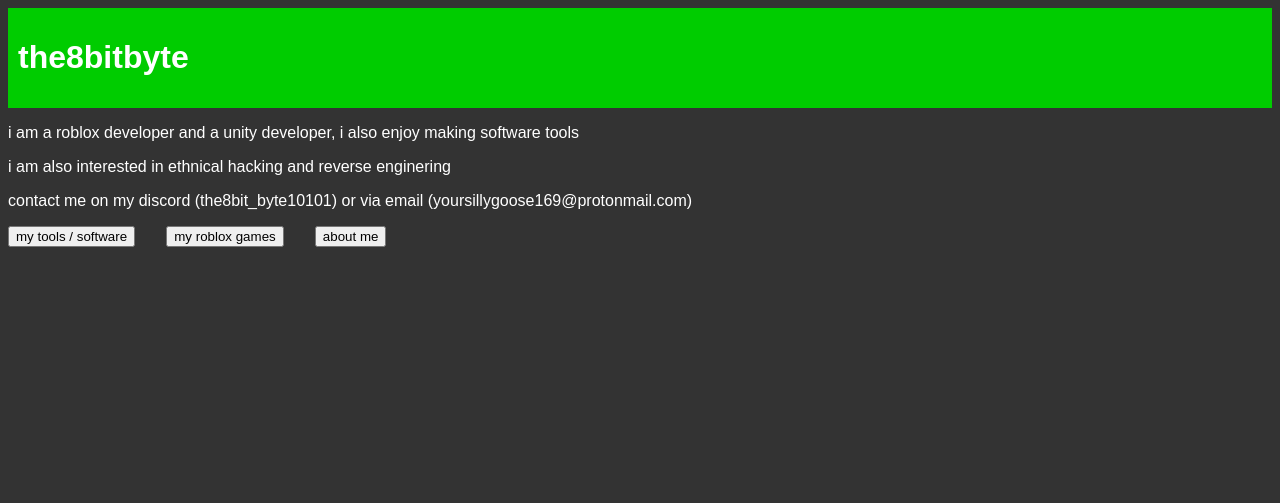
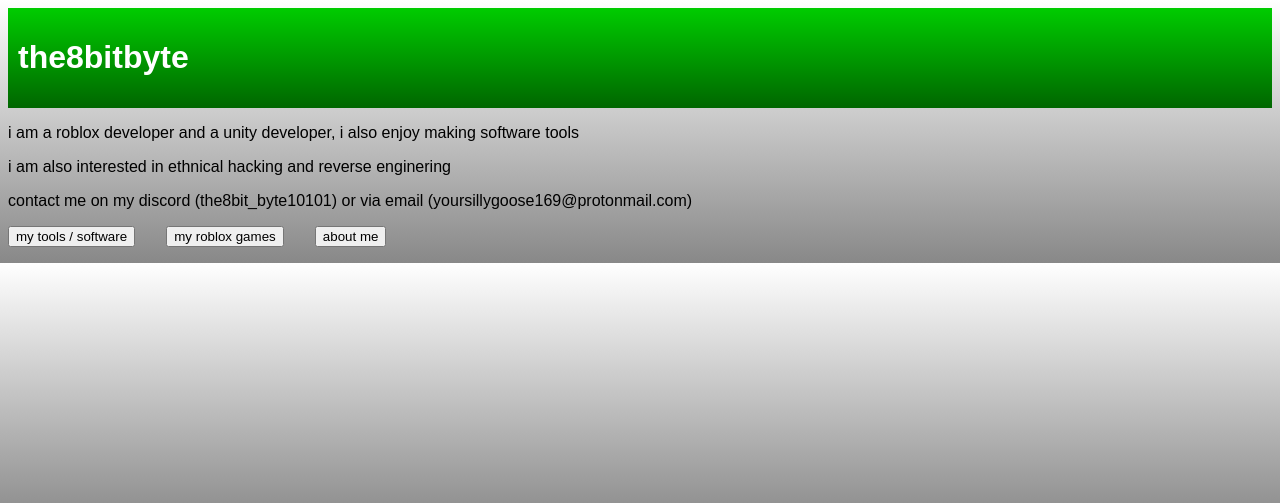
Before and after one commit to the8bitbyte/the8bitbyte.github.io, a PHP site: page / in a window 1280 px wide. Shown: the top 503 px of the page. Run offline with PHP 8.4, Linux system fonts and the light colour scheme.

Commit message:
Update styles.css
add clean gradient

```diff
--- a/styles.css
+++ b/styles.css
@@ -1,11 +1,20 @@
 body {
-    background-color: #333;
-    color: #fff;
-    transition: background-color 0.5s ease, color 0.5s ease;
+    background: linear-gradient(to bottom, #fff, #888);
+    color: black;
+    transition: background 0.5s ease, color 0.5s ease;
 }
 
 header {
-    background-color: #00cc00;
+    background: linear-gradient(to bottom, #00cc00, #006600); /* Gradient between green and dark green */
     color: #fff;
     padding: 10px;
 }
+
+main,
+footer {
+    color: black;
+}
+
+button {
+    color: black;
+}
```
